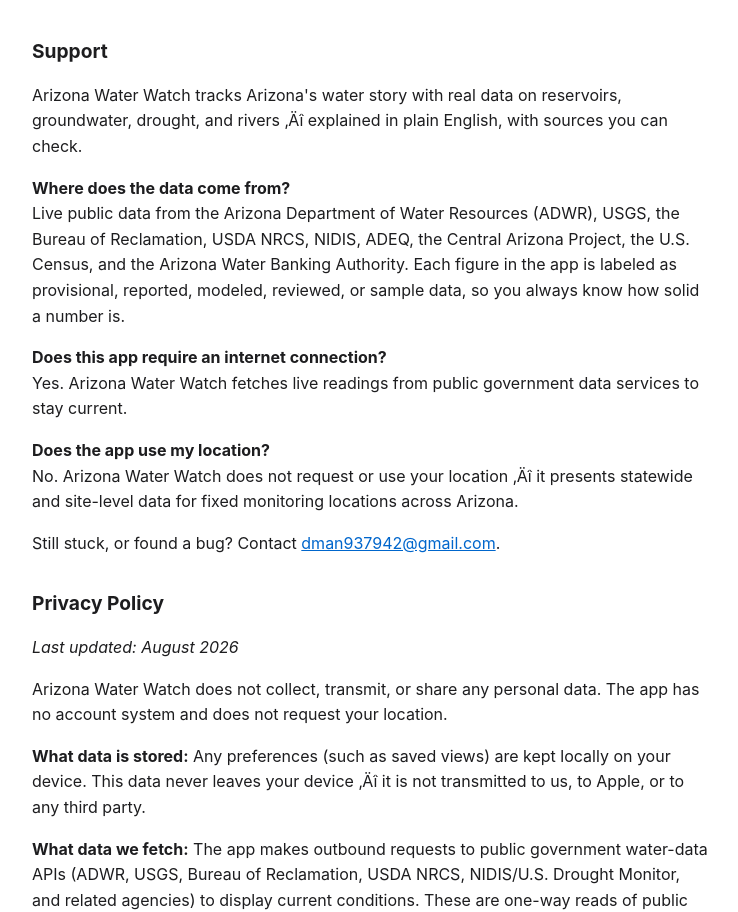
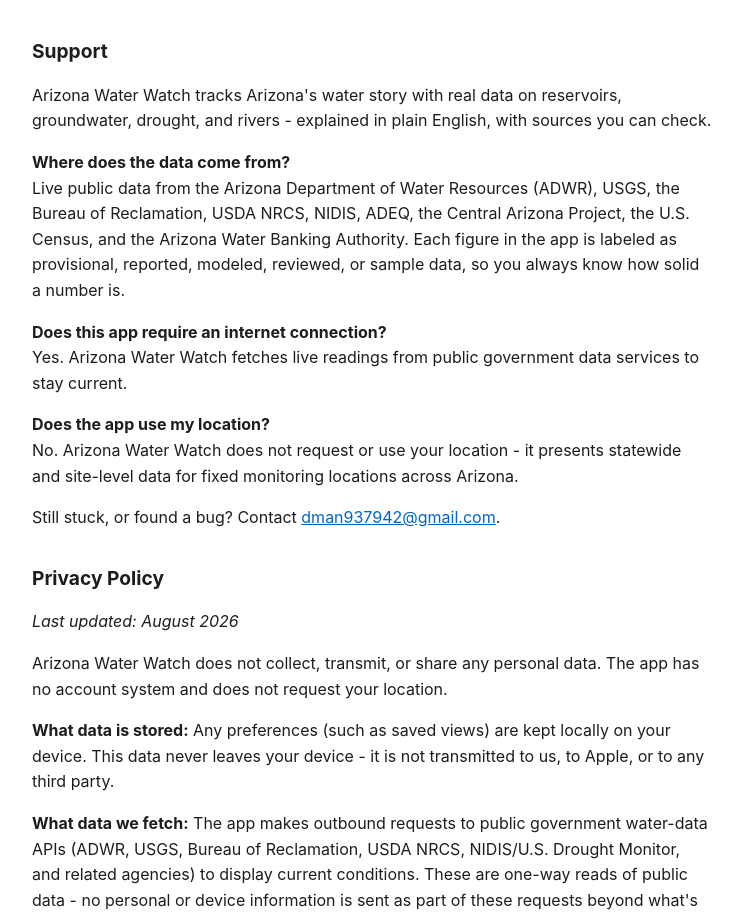
Before and after one commit to Dbalette/Grandview_Ventures, a plain HTML site: page arizona/privacy.html in a window 1280 px wide. Shown: the part 102-1014 px from the top of the page, without its empty margins (268-1006 px from the left). Drawn offline with Linux system fonts and the light colour scheme.

Commit message:
Fix typographical errors in privacy policy text

```diff
--- a/arizona/privacy.html
+++ b/arizona/privacy.html
@@ -3,7 +3,7 @@
 <head>
 <meta charset="utf-8"/>
 <meta name="viewport" content="width=device-width, initial-scale=1"/>
-<title>Arizona Water Watch ‚Äî Support &amp; Privacy Policy</title>
+<title>Arizona Water Watch - Support &amp; Privacy Policy</title>
 <style>
   body { font-family: -apple-system, BlinkMacSystemFont, "Segoe UI", sans-serif; max-width: 680px; margin: 60px auto; padding: 0 20px; line-height: 1.6; color: #1d1d1f; }
   h1 { font-size: 1.8rem; }
@@ -15,7 +15,7 @@
 <h1>Arizona Water Watch</h1>
 
 <h2>Support</h2>
-<p>Arizona Water Watch tracks Arizona's water story with real data on reservoirs, groundwater, drought, and rivers ‚Äî explained in plain English, with sources you can check.</p>
+<p>Arizona Water Watch tracks Arizona's water story with real data on reservoirs, groundwater, drought, and rivers - explained in plain English, with sources you can check.</p>
 
 <p><strong>Where does the data come from?</strong><br/>
 Live public data from the Arizona Department of Water Resources (ADWR), USGS, the Bureau of Reclamation, USDA NRCS, NIDIS, ADEQ, the Central Arizona Project, the U.S. Census, and the Arizona Water Banking Authority. Each figure in the app is labeled as provisional, reported, modeled, reviewed, or sample data, so you always know how solid a number is.</p>
@@ -24,7 +24,7 @@
 Yes. Arizona Water Watch fetches live readings from public government data services to stay current.</p>
 
 <p><strong>Does the app use my location?</strong><br/>
-No. Arizona Water Watch does not request or use your location ‚Äî it presents statewide and site-level data for fixed monitoring locations across Arizona.</p>
+No. Arizona Water Watch does not request or use your location - it presents statewide and site-level data for fixed monitoring locations across Arizona.</p>
 
 <p>Still stuck, or found a bug? Contact <a href="mailto:dman937942@gmail.com">dman937942@gmail.com</a>.</p>
 
@@ -33,9 +33,9 @@
 
 <p>Arizona Water Watch does not collect, transmit, or share any personal data. The app has no account system and does not request your location.</p>
 
-<p><strong>What data is stored:</strong> Any preferences (such as saved views) are kept locally on your device. This data never leaves your device ‚Äî it is not transmitted to us, to Apple, or to any third party.</p>
+<p><strong>What data is stored:</strong> Any preferences (such as saved views) are kept locally on your device. This data never leaves your device - it is not transmitted to us, to Apple, or to any third party.</p>
 
-<p><strong>What data we fetch:</strong> The app makes outbound requests to public government water-data APIs (ADWR, USGS, Bureau of Reclamation, USDA NRCS, NIDIS/U.S. Drought Monitor, and related agencies) to display current conditions. These are one-way reads of public data ‚Äî no personal or device information is sent as part of these requests beyond what's inherent to any standard network request.</p>
+<p><strong>What data we fetch:</strong> The app makes outbound requests to public government water-data APIs (ADWR, USGS, Bureau of Reclamation, USDA NRCS, NIDIS/U.S. Drought Monitor, and related agencies) to display current conditions. These are one-way reads of public data - no personal or device information is sent as part of these requests beyond what's inherent to any standard network request.</p>
 
 <p><strong>What data we collect:</strong> None. Arizona Water Watch uses no analytics or advertising SDKs and has no account system.</p>
 
```
